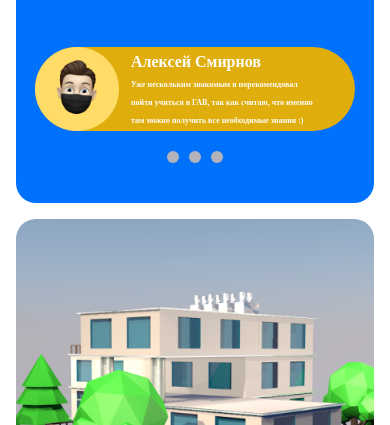
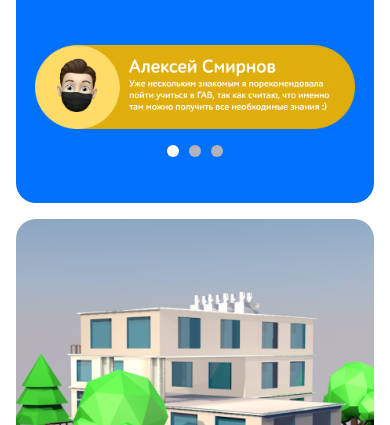
Before and after one commit to yegoryunov/landing-dog-school, a website: page index.html in a window 390 px wide. Shown: the part 419-844 px from the top of the page. Drawn offline with Linux system fonts and the light colour scheme.

Commit message:
create slider for reviews

```diff
--- a/index.html
+++ b/index.html
@@ -34,17 +34,15 @@
 		<div class="reviews-row">
 			<div class="reviews-block">
 				<h2 class="reviews-block__heading">Самое лучшее<br>обучение только<br>в школе .ГАВ</h2>
-				<div class="reviews-block__card">
-					<img class="reviews-block__card-img" src="./src/assets/img/memojiReviewsOne.png" alt="memojiOne">
-					<div class="reviews-block__card-review">
-						<span class="reviews-block__card-review-name">Алексей Смирнов</span><br>
-						<span class="reviews-block__card-review-text">Уже нескольким знакомым я порекомендовал<br>пойти учиться в ГАВ, так как считаю, что именно<br>там можно получить все необходимые знания :)</span>
-					</div>
+				<div class="carusel-review">
+					<img class="carusel-review__card" src="./src/assets/img/cardReviewOne.png" alt="cardReviewOne">
+					<img class="carusel-review__card" src="./src/assets/img/cardReviewTwo.png" alt="cardReviewTwo">
+					<img class="carusel-review__card" src="./src/assets/img/cardReviewThree.png" alt="cardReviewThree">
 				</div>
 				<div class="reviews-block__toggle">
-					<span class="reviews-block__toggle-dot"></span>
-					<span class="reviews-block__toggle-dot"></span>
-					<span class="reviews-block__toggle-dot"></span>
+					<span class="reviews-block__toggle-dot" onclick="currentSlide(1)"></span>
+					<span class="reviews-block__toggle-dot" onclick="currentSlide(2)"></span>
+					<span class="reviews-block__toggle-dot" onclick="currentSlide(3)"></span>
 				</div>
 			</div>
 			<img class="building-image" src="./src/assets/img/building.png" alt="building">
--- a/src/js/app.js
+++ b/src/js/app.js
@@ -53,3 +53,32 @@ function modalRoomImage() {
 	}
 }
 // Modal room image end
+
+// Slider reviews start
+let slideIndex = 1;
+function showSlides(n) {
+  let i;
+  let slides = document.querySelectorAll(".carusel-review__card");
+  let dots = document.querySelectorAll(".reviews-block__toggle-dot");
+  if (n > slides.length) {slideIndex = 1}
+  if (n < 1) {slideIndex = slides.length}
+  for (i = 0; i < slides.length; i++) {
+    slides[i].style.display = "none";
+  }
+  for (i = 0; i < dots.length; i++) {
+    dots[i].className = dots[i].className.replace(" active", "");
+  }
+  slides[slideIndex-1].style.display = "block";
+  dots[slideIndex-1].className += " active";
+}
+
+showSlides(slideIndex);
+
+function plusSlides(n) {
+  showSlides(slideIndex += n);
+}
+
+function currentSlide(n) {
+  showSlides(slideIndex = n);
+}
+// Slider reviews end
--- a/src/scss/_main.scss
+++ b/src/scss/_main.scss
@@ -230,63 +230,15 @@
 			padding-left: vwp(20);
 		}
 	}
-	&__card {
-		@include sizeSettings(vwl(816), vwl(217));
-		background-color: $orange-color;
-		border-radius: vwl(200);
-		margin: vwl(107) auto 0;
-		@include flexSettings(flex,row,center,flex-start,vwl(24));
-		@media (max-width: 1024px) {
-			@include sizeSettings(vwt(873), vwt(233));
-			border-radius: vwt(200);
-			margin: vwt(120) auto 0;
-			@include flexSettings(flex,row,center,flex-start,vwt(24));
-		}
-		@media (max-width: 390px) {
-			@include sizeSettings(vwp(320), vwp(84));
-			border-radius: vwp(80);
-			margin: vwp(50) auto 0;
-			@include flexSettings(flex,row,center,flex-start,vwp(12));
-		}
-		&-img {
-			@include sizeSettings(vwl(216), vwl(216));
-			@media (max-width: 1024px) {
-				@include sizeSettings(vwt(232), vwt(232));
-			}
-			@media (max-width: 390px) {
-				@include sizeSettings(vwp(84), vwp(84));
-			}
-		}
-		&-review {
-			&-name {
-				@include fontSettings(vwl(48),700,vwl(56),none,$white-color);
-				@media (max-width: 1024px) {
-					@include fontSettings(vwt(48),700,vwt(64),none,$white-color);
-				}
-				@media (max-width: 390px) {
-					@include fontSettings(vwp(16),700,vwp(22),none,$white-color);
-				}
-			}
-			&-text {
-				@include fontSettings(vwl(24),700,vwl(30),none,$white-color);
-				@media (max-width: 1024px) {
-					@include fontSettings(vwt(24),700,vwt(32),none,$white-color);
-				}
-				@media (max-width: 390px) {
-					@include fontSettings(vwp(8),700,vwp(12),none,$white-color);
-				}
-			}
-		}
-	}
 	&__toggle {
-		padding-top: vwl(40);
+		padding-top: vwl(348);
 		@include flexSettings(flex,row,center,center,vwl(24));
 		@media (max-width: 1024px) {
-			padding-top: vwt(48);
+			padding-top: vwt(408);
 			@include flexSettings(flex,row,center,center,vwt(24));
 		}
 		@media (max-width: 390px) {
-			padding-top: vwp(20);
+			padding-top: vwp(148);
 			@include flexSettings(flex,row,center,center,vwp(10));
 		}
 		&-dot {
@@ -305,6 +257,34 @@
 				width: vwp(12);
 				border-radius: vwp(100);
 			}
+			&.active,
+			&:hover {
+				background-color: $white-color;
+			}
+		}
+	}
+}
+
+.carusel-review {
+	position: relative;
+	&__card {
+		width: vwl(816);
+		height: vwl(217);
+		position: absolute;
+		top: vwl(96);
+		left: vwl(48);
+		z-index: 3;
+		@media (max-width: 1024px) {
+			width: vwt(873);
+			height: vwt(233);
+			top: vwt(132);
+			left: vwt(51);
+		}
+		@media (max-width: 390px) {
+			width: vwp(320);
+			height: vwp(84);
+			top: vwp(48);
+			left: vwp(19);
 		}
 	}
 }
```
Also changed, not shown: src/assets/img/cardReviewOne.png (added), src/assets/img/cardReviewThree.png (added), src/assets/img/cardReviewTwo.png (added), src/css/style.css.
